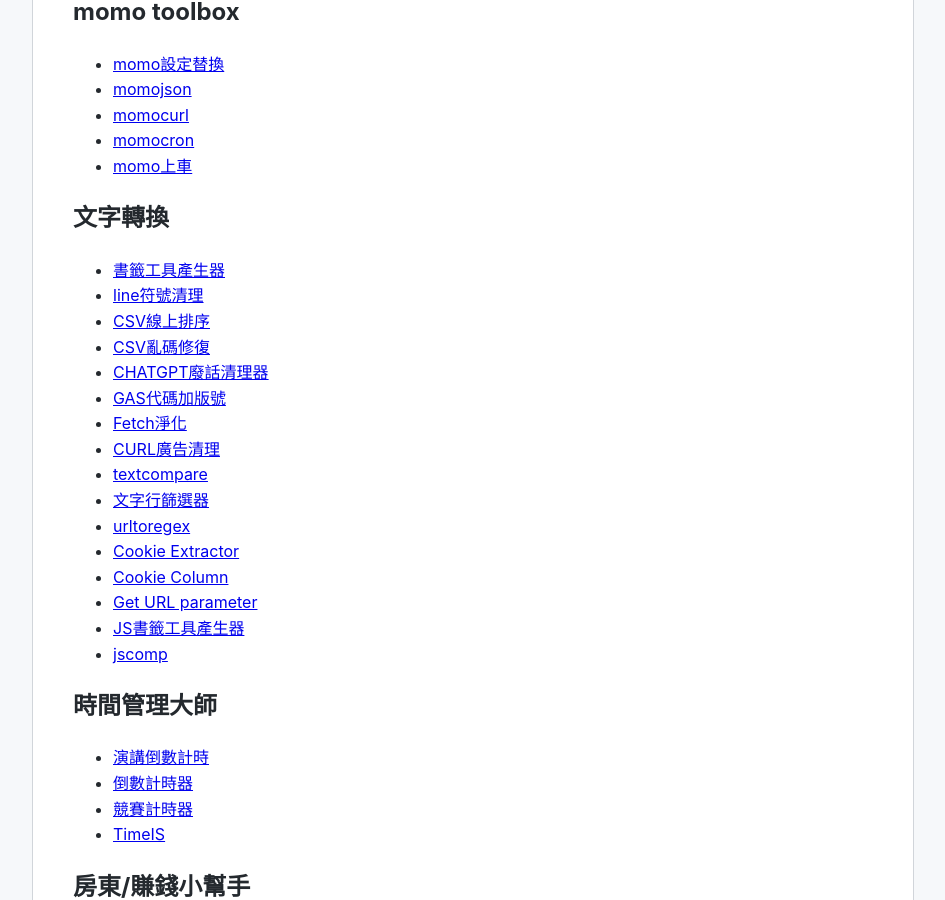
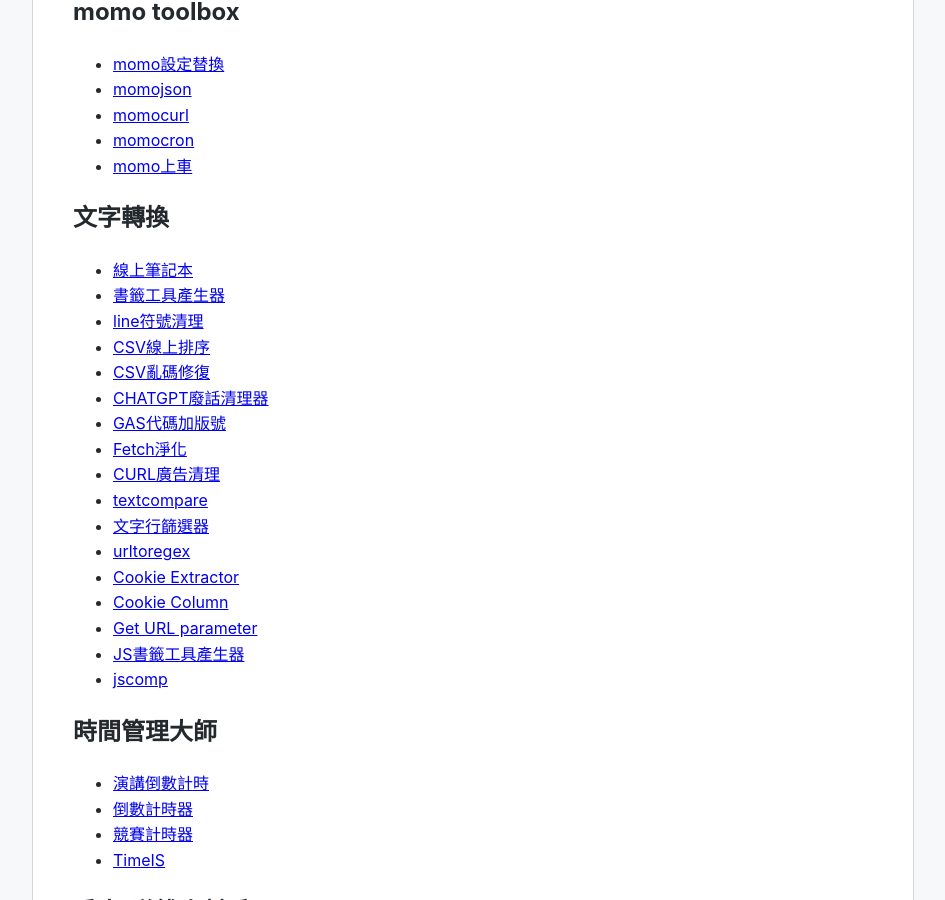
Before and after one commit to luhaoming/buytools, a Jekyll site: the page built from 1.md, in a window 1280 px wide and 900 px high, scrolled down 381 px. Shown: the whole window, without its empty margins (167-1112 px from the left). Built offline with Jekyll 4.4.1, drawn with Linux system fonts in a browser that asks for light colours.

Commit message:
update index

```diff
--- a/1.md
+++ b/1.md
@@ -21,6 +21,7 @@
 
 
 ## 文字轉換
+* [線上筆記本](./notepad1.html)
 * [書籤工具產生器](./bookletmaker.html)
 * [line符號清理](./line_markremove.html)
 * [CSV線上排序](./csvsorter.html)
```
